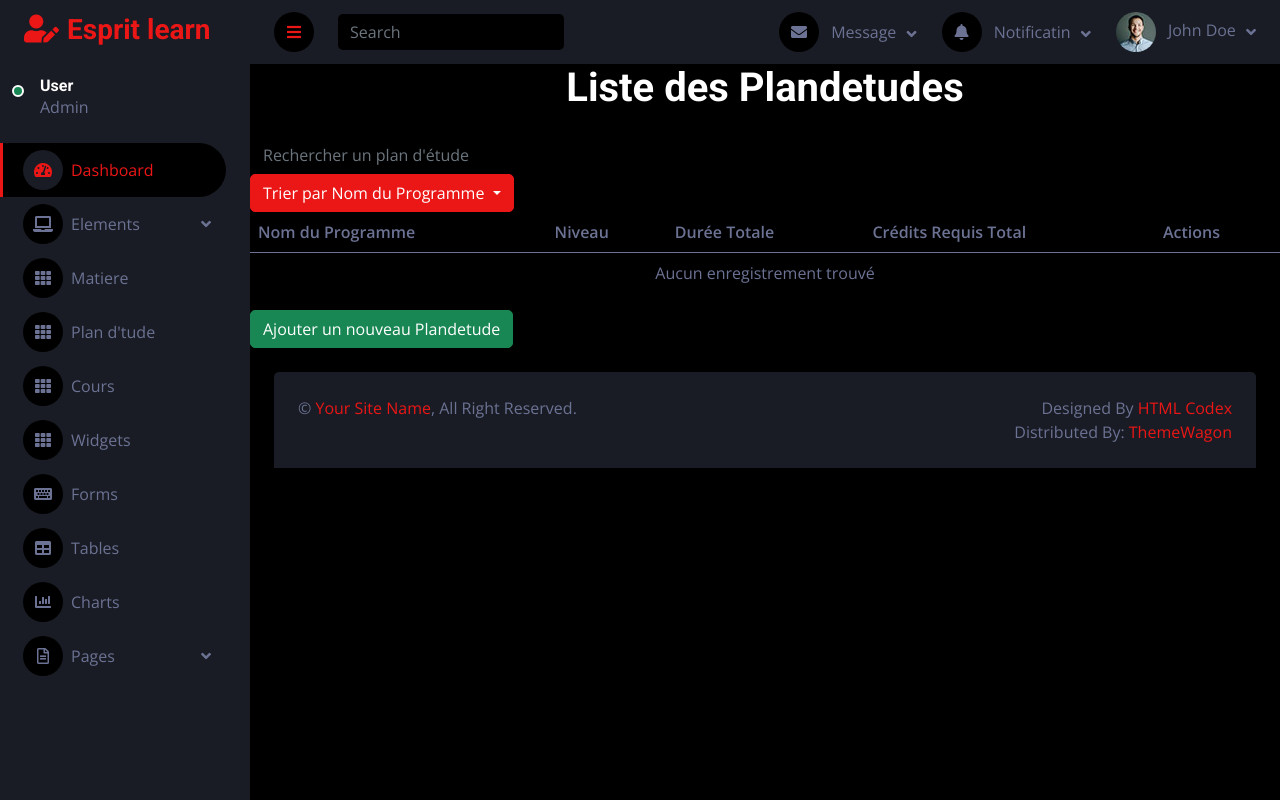
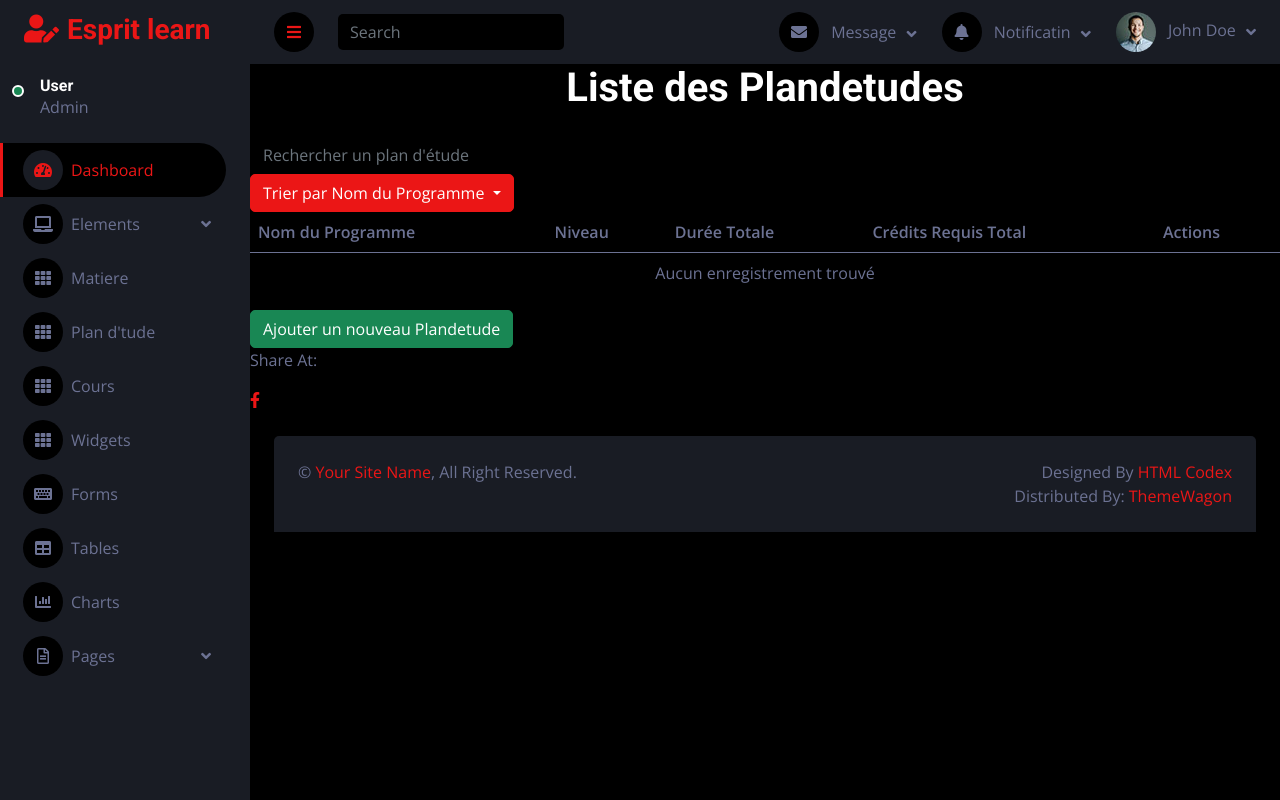
Before and after one commit to rayaabdelhafidh/EspritE-LearnWeb, a Symfony app: template templates/plandetude/index.html.twig in a window 1280 px wide. Run offline with Twig, Linux system fonts and the light colour scheme; the template is opened without the code that fills it, so the values that code supplies are empty; some libraries are stand-ins or nearby versions.

Commit message:
partage facebook

```diff
--- a/templates/plandetude/index.html.twig
+++ b/templates/plandetude/index.html.twig
@@ -23,7 +23,6 @@
         <table class="table table-striped">
             <thead class="thead-dark">
                 <tr>
-
                     <th scope="col">Nom du Programme</th>
                     <th scope="col">Niveau</th>
                     <th scope="col">Durée Totale</th>
@@ -34,13 +33,12 @@
             <tbody>
                 {% for plandetude in plandetudes %}
                     <tr>
-
                         <td>{{ plandetude.nomprogramme }}</td>
                         <td>{{ plandetude.niveau }}</td>
                         <td>{{ plandetude.dureetotal }}</td>
                         <td>{{ plandetude.creditsrequistotal }}</td>
                         <td>
-                            <a href="{{ path('app_plandetude_show', {'id': plandetude.id}) }}" class="btn btn-info  btn-sm">Voir</a>
+                            <a href="{{ path('app_plandetude_show', {'id': plandetude.id}) }}" class="btn btn-info btn-sm">Voir</a>
                             <a href="{{ path('app_plandetude_edit', {'id': plandetude.id}) }}" class="btn btn-primary btn-sm">Modifier</a>
                         </td>
                     </tr>
@@ -54,6 +52,14 @@
     </div>
 
     <a href="{{ path('app_plandetude_new') }}" class="btn btn-success">Ajouter un nouveau Plandetude</a>
+
+    <div class="social-links">
+        <p>Share At: </p>
+        <a href="#" onclick="shareOnFacebook('{{ plandetudes[0].nomprogramme }}', '{{ app.request.schemeAndHttpHost ~ app.request.requestUri }}', '{{ plandetudes[0].niveau }}', '{{ plandetudes[0].dureetotal }}')">
+            <i class="fab fa-facebook-f"></i>
+        </a>
+    </div>
+
     <script>
         function searchPlan() {
             // Récupère la valeur de la recherche
@@ -83,5 +89,15 @@
                 }
             });
         }
+
+        function shareOnFacebook(nomprogramme, url, niveau, dureetotal) {
+            var fbShareUrl = 'https://www.facebook.com/dialog/share?';
+            fbShareUrl += '1511968819381409'; // Remplacez YourAppID par l'identifiant de votre application Facebook
+            fbShareUrl += '&display=popup';
+            fbShareUrl += '&href=' + encodeURIComponent(url);
+            fbShareUrl += '&quote=' + encodeURIComponent(nomprogramme + ' - Niveau: ' + niveau + ', Durée Totale: ' + dureetotal);
+
+            window.open(fbShareUrl, '_blank');
+        }
     </script>
 {% endblock %}
```
Lines whose indentation alone changed are shown as unchanged.
